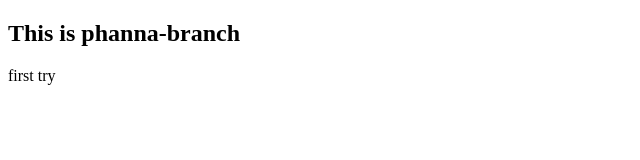
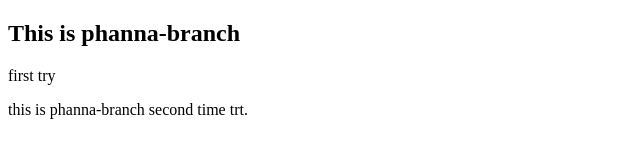
Before and after one commit to tech-and-me/hassallstreet, a plain HTML site: page index.html in a window 1280 px wide. Shown: the whole page, without its empty margins (0-640 px from the left). Drawn offline with Linux system fonts and the light colour scheme.

Commit message:
second try

```diff
--- a/index.html
+++ b/index.html
@@ -9,5 +9,7 @@
 <body>
     <h2>This is phanna-branch</h2>
     <p>first try</p>
+    <he> this is phanna-branch second time trt.</he>
+
 </body>
 </html>
```
